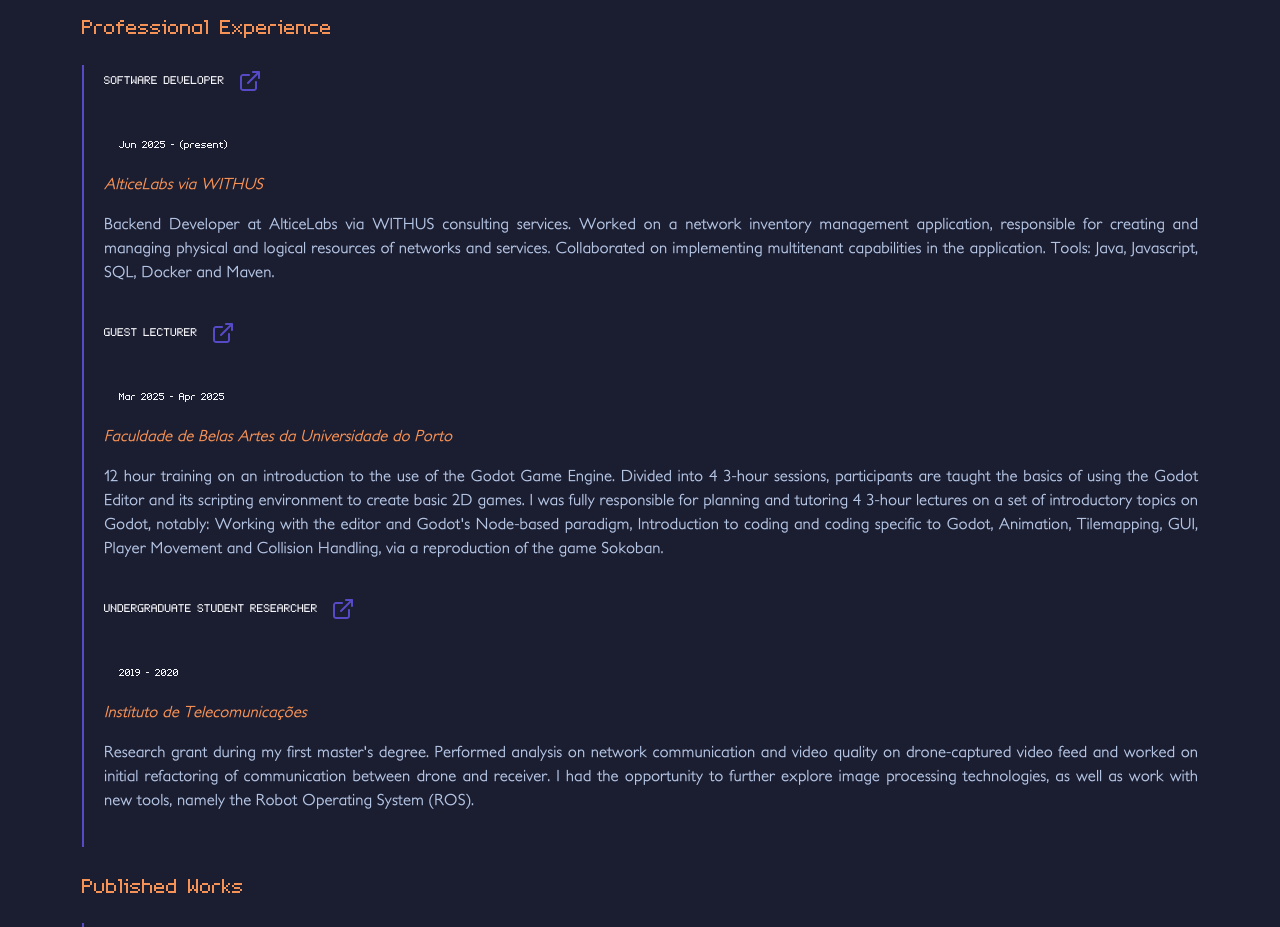
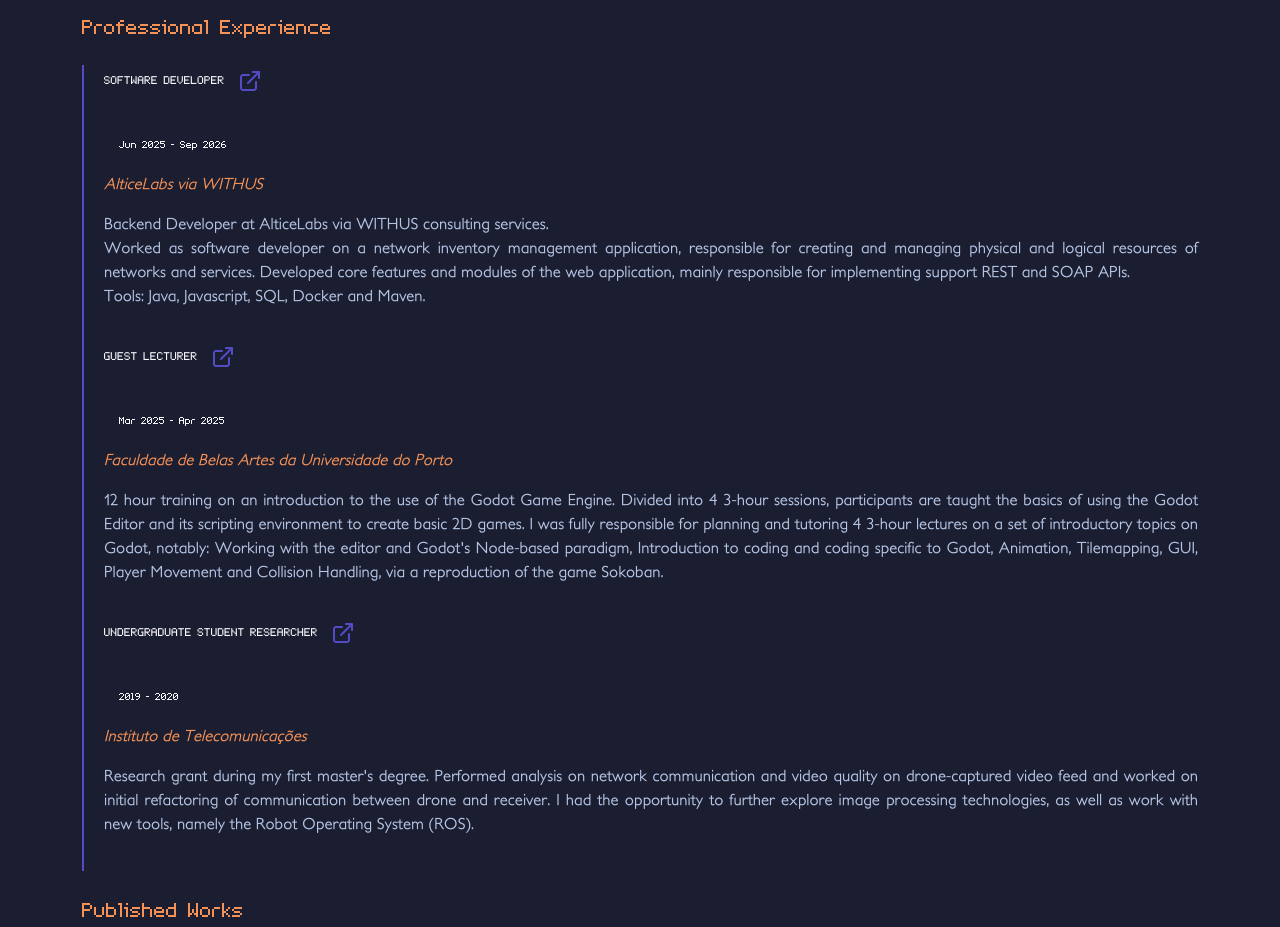
Before and after one commit to VileOar/VileOar.github.io, a plain HTML site: page resume.html in a window 1280 px wide. Shown: the part 1060-1987 px from the top of the page. Drawn offline with Linux system fonts and the light colour scheme; a web font is replaced by a local one.

Commit message:
updated resume page with post WITHUS info

```diff
--- a/resume.html
+++ b/resume.html
@@ -68,9 +68,9 @@
               </svg>
             </a></h4>
           </div>
-          <p class="inner-title">Jun 2025 - (present)</p>
+          <p class="inner-title">Jun 2025 - Sep 2026</p>
           <p><em>AlticeLabs via WITHUS</em></p>
-          <p>Backend Developer at AlticeLabs via WITHUS consulting services. Worked on a network inventory management application, responsible for creating and managing physical and logical resources of networks and services. Collaborated on implementing multitenant capabilities in the application. Tools: Java, Javascript, SQL, Docker and Maven.</p>
+          <p>Backend Developer at AlticeLabs via WITHUS consulting services.</br>Worked as software developer on a network inventory management application, responsible for creating and managing physical and logical resources of networks and services. Developed core features and modules of the web application, mainly responsible for implementing support REST and SOAP APIs.</br>Tools: Java, Javascript, SQL, Docker and Maven.</p>
         </div><!-- End Resume Item -->
 
         <div class="resume-item">
```
